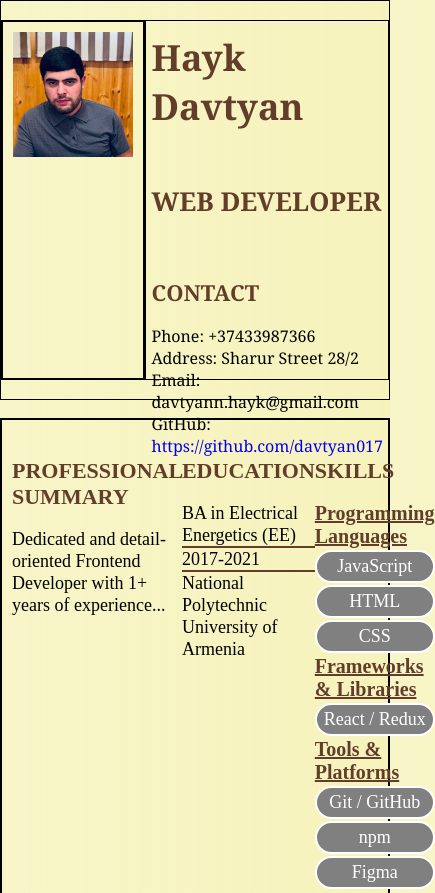
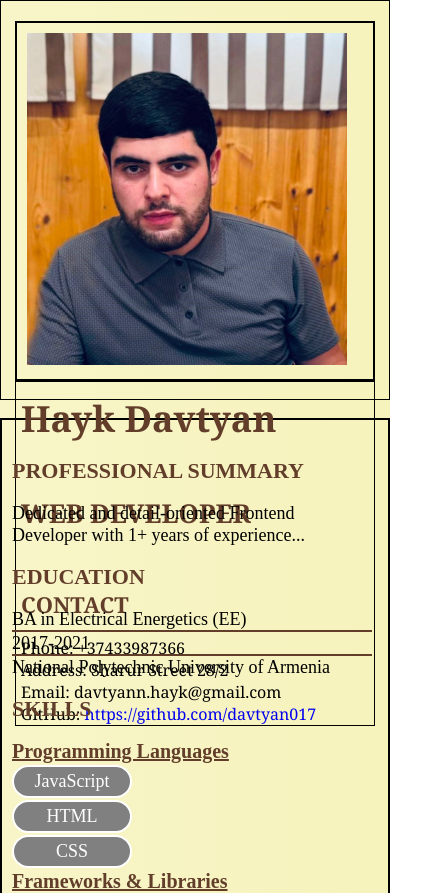
Before and after one commit to davtyan017/My_CV, a React (Vite) app: page / in a window 390 px wide. Shown: the top 893 px of the page, 435 px wide, since content can reach past the window. Built offline with nearby package versions, Linux system fonts and the light colour scheme.

Commit message:
media phone add

```diff
--- a/src/components/PersonalInfo/style_pers.css
+++ b/src/components/PersonalInfo/style_pers.css
@@ -16,7 +16,7 @@
   padding: 10px;
   border: 2px solid;
   img {
-    object-fit:cover;
+    object-fit: cover;
     width: 320px;
     opacity: 1;
     overflow: hidden;
@@ -56,3 +56,14 @@
     border: 2px solid;
   }
 }
+
+
+
+
+@media only screen and (max-width: 768px) {
+  .myname {
+    display: flex;
+    align-items: center;
+    flex-direction: column;
+  }
+}
--- a/src/components/cv/styles.css
+++ b/src/components/cv/styles.css
@@ -12,3 +12,11 @@
     text-transform: uppercase;
   }
 }
+
+@media only screen and (max-width: 768px) {
+  .cv-sections {
+    display: flex;
+    justify-content: space-evenly;
+    flex-direction: column;
+  }
+}
```
